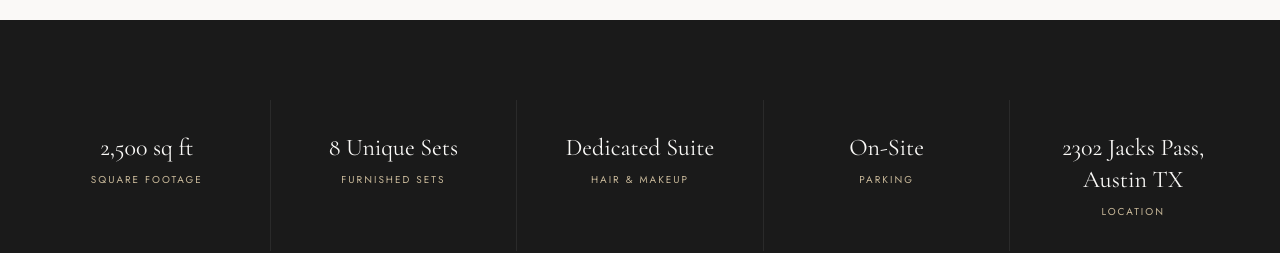
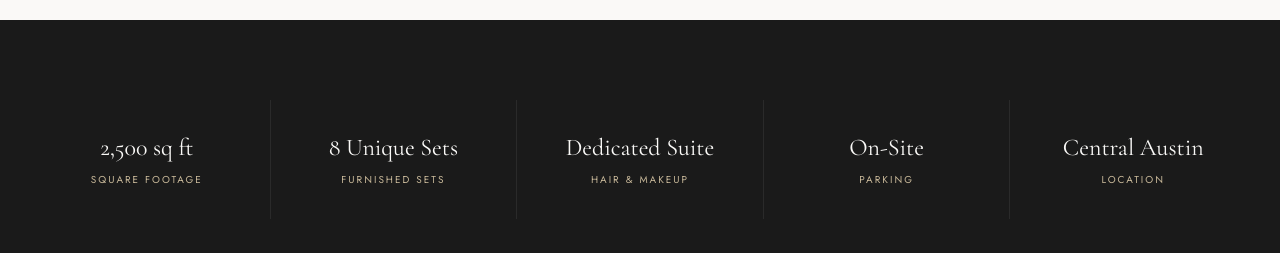
Before and after one commit to crhaines56-stack/samantha-haines-photography, a Next.js app: page /vue-studio in a window 1280 px wide. Shown: the part 1180-1433 px from the top of the page. Built offline with nearby package versions, Linux system fonts and the light colour scheme; no server answers.

Commit message:
Remove specific address from Vue Studio page — keep general Austin location only

```diff
--- a/app/vue-studio/page.tsx
+++ b/app/vue-studio/page.tsx
@@ -111,7 +111,7 @@ const specs = [
   { label: "Furnished Sets", value: "8 Unique Sets" },
   { label: "Hair & Makeup", value: "Dedicated Suite" },
   { label: "Parking", value: "On-Site" },
-  { label: "Location", value: "2302 Jacks Pass, Austin TX" },
+  { label: "Location", value: "Central Austin" },
 ];
 
 export default function VueStudioPage() {
@@ -332,7 +332,7 @@ export default function VueStudioPage() {
               Find Us
             </p>
             <h2 className="font-serif text-4xl text-[#1a1a1a] mb-4">
-              2302 Jacks Pass, Austin, TX
+              Centrally located in Austin, TX
             </h2>
             <p className="font-sans text-[14px] text-[#6b6b6b] leading-relaxed mb-10 max-w-xl mx-auto">
               Centrally located and easy to reach from Steiner Ranch, Cedar Park,
@@ -374,7 +374,7 @@ export default function VueStudioPage() {
                 },
                 {
                   q: "Where is Vue Studio located?",
-                  a: "2302 Jacks Pass, Austin, TX. centrally located with easy access from Steiner Ranch, Westlake, Cedar Park, and the greater Austin area.",
+                  a: "Vue Studio is centrally located in Austin, TX — easy access from Steiner Ranch, Westlake, Cedar Park, and the greater Austin area. Book a session and we'll send you the exact address and parking details.",
                 },
                 {
                   q: "Can clients book sessions at Vue Studio with Samantha?",
```
